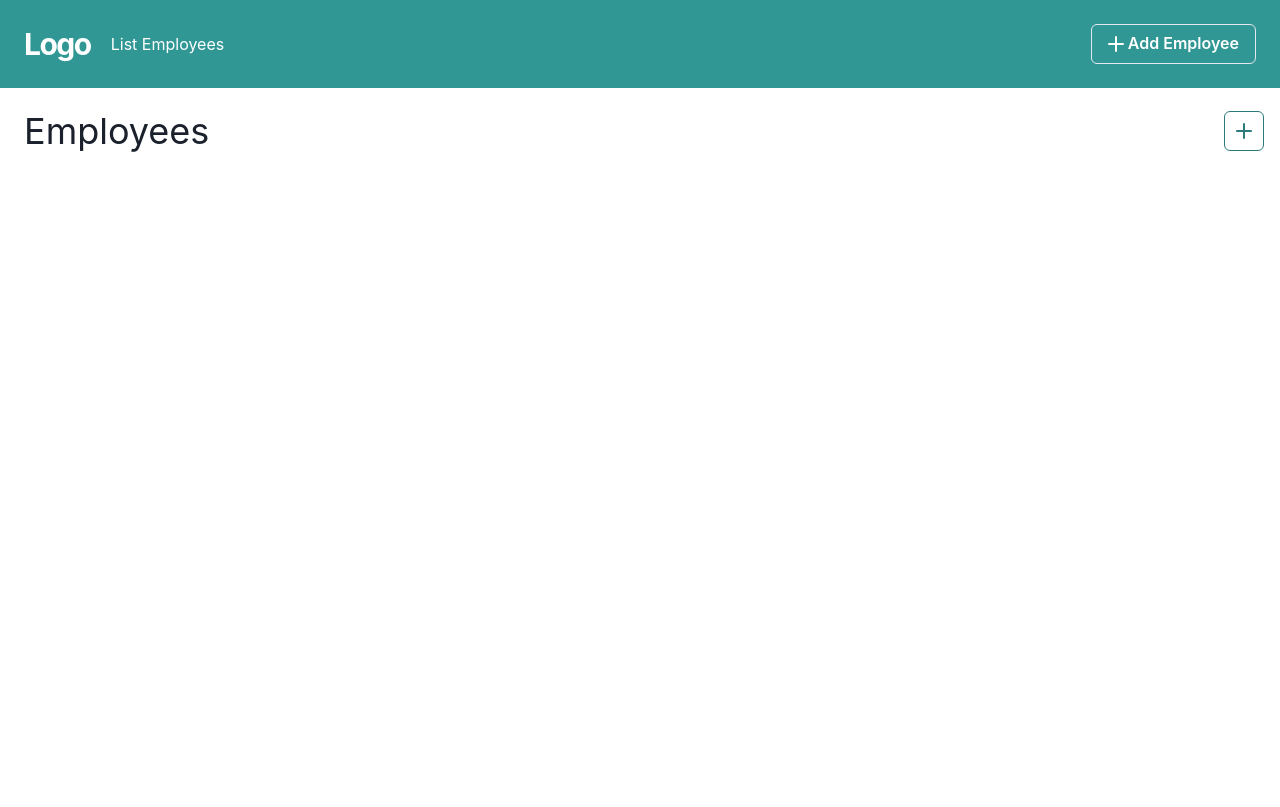
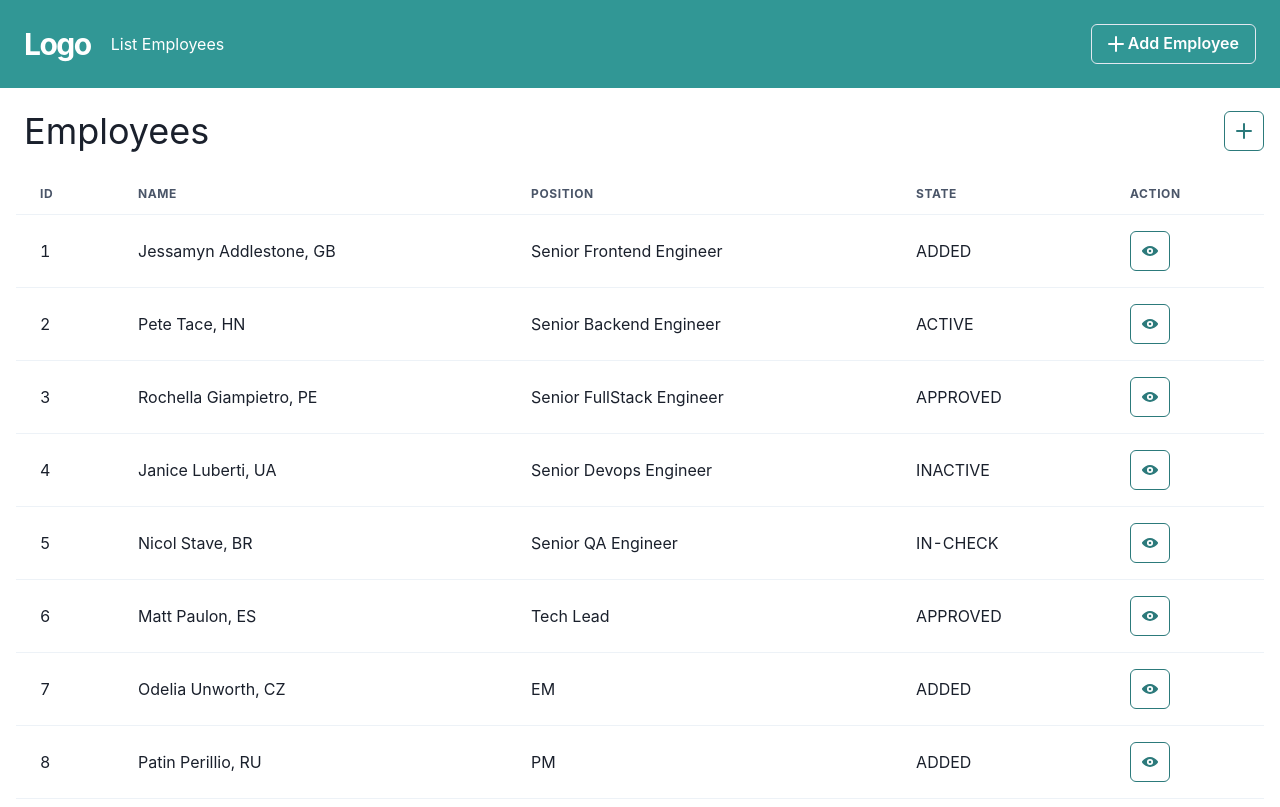
Before and after one commit to danyabdo94/employee-management-system, a React (Create React App) app: page / in a window 1280 px wide. Built offline with nearby package versions, Linux system fonts and the light colour scheme.

Commit message:
Add table UI, enhance translation naming

```diff
--- a/src/app/i18n.ts
+++ b/src/app/i18n.ts
@@ -1,15 +1,17 @@
 import i18n from "i18next";
 import { initReactI18next } from "react-i18next";
-import header from "../components/header/header.translation";
-import common from "../common/translations";
+import headerTranslations from "../components/header/header.translation";
+import commonTranslations from "../common/translations";
+import employeesTableTranslations from "../components/employees-table/employees-table.translations";
 
 i18n.use(initReactI18next).init({
     fallbackLng: "en",
     debug: true,
     resources: {
         en: {
-            header: header,
-            common: common,
+            header: headerTranslations,
+            common: commonTranslations,
+            employeesTable: employeesTableTranslations,
         },
     },
 });
--- a/src/app/mock.data.ts
+++ b/src/app/mock.data.ts
@@ -5,56 +5,64 @@ const mockedEmployees: iEmployee[] = [
         id: 1,
         email: "jaddlestone0@guardian.co.uk",
         name: "Jessamyn Addlestone",
-        country: "GB",
+        countryCode: "GB",
+        position: "Senior Frontend Engineer",
         state: eEmployeeState.ADDED,
     },
     {
         id: 2,
         email: "ptace1@g.co",
         name: "Pete Tace",
-        country: "HN",
+        countryCode: "HN",
+        position: "Senior Backend Engineer",
         state: eEmployeeState.ACTIVE,
     },
     {
         id: 3,
         email: "rgiampietro2@squarespace.com",
         name: "Rochella Giampietro",
-        country: "PE",
+        countryCode: "PE",
+        position: "Senior FullStack Engineer",
         state: eEmployeeState.APPROVED,
     },
     {
         id: 4,
         email: "jluberti3@blogtalkradio.com",
         name: "Janice Luberti",
-        country: "UA",
+        countryCode: "UA",
+        position: "Senior Devops Engineer",
         state: eEmployeeState.INACTIVE,
     },
     {
         id: 5,
         email: "nstave4@intel.com",
         name: "Nicol Stave",
-        country: "BR",
+        countryCode: "BR",
+        position: "Senior QA Engineer",
         state: eEmployeeState.IN_CHECK,
     },
     {
         id: 6,
         email: "mpaulon5@deliciousdays.com",
         name: "Matt Paulon",
-        country: "ES",
+        countryCode: "ES",
+        position: "Tech Lead",
         state: eEmployeeState.APPROVED,
     },
     {
         id: 7,
         email: "ounworth6@nifty.com",
         name: "Odelia Unworth",
-        country: "CZ",
+        countryCode: "CZ",
+        position: "EM",
         state: eEmployeeState.ADDED,
     },
     {
         id: 8,
         email: "pperillio7@businessinsider.com",
         name: "Patin Perillio",
-        country: "RU",
+        countryCode: "RU",
+        position: "PM",
         state: eEmployeeState.ADDED,
     },
 ];
--- a/src/common/models.ts
+++ b/src/common/models.ts
@@ -2,7 +2,8 @@ export interface iEmployee {
     id: number;
     email: string;
     name: string;
-    country: string;
+    countryCode: string;
+    position: string;
     state: eEmployeeState;
 }
 
--- /dev/null
+++ b/src/components/employees-table/employees-table.translations.ts
@@ -0,0 +1,9 @@
+const employeesTableTranslations = {
+    id: "ID",
+    name: "Name",
+    position: "Position",
+    status: "Status",
+    action: "Action",
+};
+
+export default employeesTableTranslations;
--- /dev/null
+++ b/src/components/employees-table/employees-table.tsx
@@ -0,0 +1,42 @@
+import { Table, Thead, Tbody, Tr, Th, Td, Flex, IconButton, Avatar, Box } from "@chakra-ui/react";
+import { ViewIcon } from "@chakra-ui/icons";
+import { useTranslation } from "react-i18next";
+import mockedEmployees from "../../app/mock.data";
+
+export default function EmployeesTable(): JSX.Element {
+    const { t } = useTranslation("employeesTable");
+
+    return (
+        <Flex my={2} mx={4}>
+            <Table variant="simple">
+                <Thead>
+                    <Tr>
+                        <Th>{t("id")}</Th>
+                        <Th>{t("name")}</Th>
+                        <Th>{t("position")}</Th>
+                        <Th>{t("state")}</Th>
+                        <Th>{t("action")}</Th>
+                    </Tr>
+                </Thead>
+                <Tbody>
+                    {mockedEmployees.map((employee) => (
+                        <Tr key={employee.id}>
+                            <Td>{employee.id}</Td>
+                            <Td>{`${employee.name}, ${employee.countryCode}`}</Td>
+                            <Td>{employee.position}</Td>
+                            <Td>{employee.state}</Td>
+                            <Td>
+                                <IconButton
+                                    variant="outline"
+                                    colorScheme="teal"
+                                    aria-label={t("add employee")}
+                                    icon={<ViewIcon />}
+                                />
+                            </Td>
+                        </Tr>
+                    ))}
+                </Tbody>
+            </Table>
+        </Flex>
+    );
+}
--- a/src/components/header/header.translation.ts
+++ b/src/components/header/header.translation.ts
@@ -1,5 +1,5 @@
-const header = {
+const headerTranslations = {
     logo: "Logo",
 };
 
-export default header;
+export default headerTranslations;
--- a/src/components/index.tsx
+++ b/src/components/index.tsx
@@ -1,2 +1,3 @@
 export { default as Header } from "./header/header";
 export { default as Main } from "./main/main";
+export { default as EmployeesTable } from "./employees-table/employees-table";
--- a/src/pages/employees-list/employees-list.tsx
+++ b/src/pages/employees-list/employees-list.tsx
@@ -1,7 +1,7 @@
 import { Flex, Box, Text, Spacer, IconButton } from "@chakra-ui/react";
 import { AddIcon } from "@chakra-ui/icons";
 import { useTranslation } from "react-i18next";
-
+import { EmployeesTable } from "../../components";
 export default function EmployeesList(): JSX.Element {
     const { t } = useTranslation("common");
 
@@ -21,7 +21,7 @@ export default function EmployeesList(): JSX.Element {
                     />
                 </Box>
             </Flex>
-            <Flex my={2} mx={4}></Flex>
+            <EmployeesTable />
         </>
     );
 }
```
